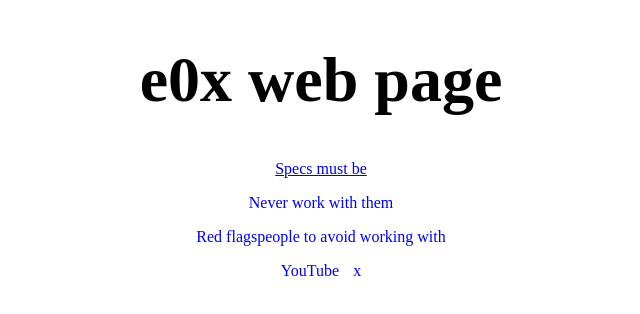
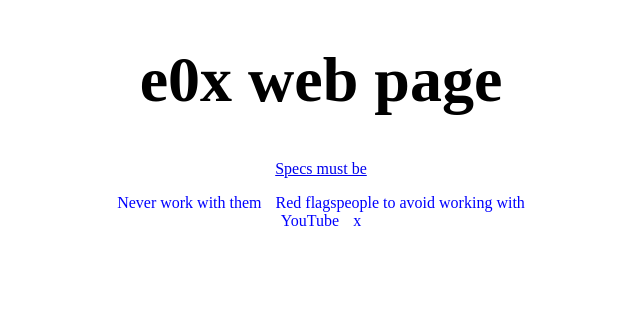
Before and after one commit to mashida/easyrocks, a plain HTML site: page index.html in a window 1280 px wide. Shown: the whole page, without its empty margins (319-959 px from the left). Drawn offline with Linux system fonts and the light colour scheme.

Commit message:
removed paragraphs for red flags and pidarasy

```diff
--- a/index.html
+++ b/index.html
@@ -37,8 +37,8 @@ p {
 <h1>e0x web page</h1>
 <p><a href="specs.html">Specs must be</a></p>
 <div class="links">
-    <p><a href="pidarasy.html">Never work with them</a></p>
-    <p><a href="red-flags-people-to-work.html">Red flagspeople to avoid working with</a></p>
+    <a href="pidarasy.html">Never work with them</a>
+    <a href="red-flags-people-to-work.html">Red flagspeople to avoid working with</a>
 </div>
 
 <div class="links">
```
